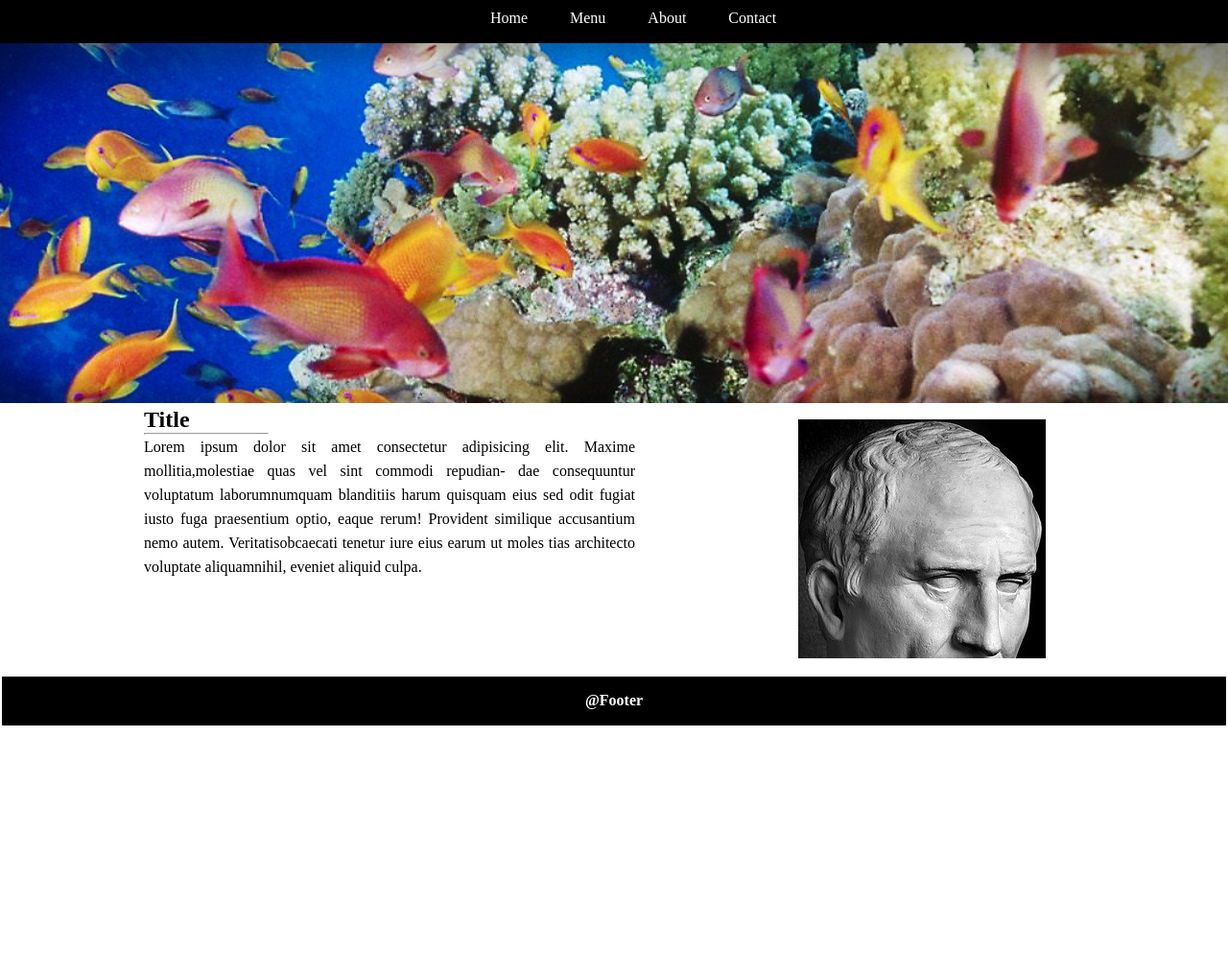
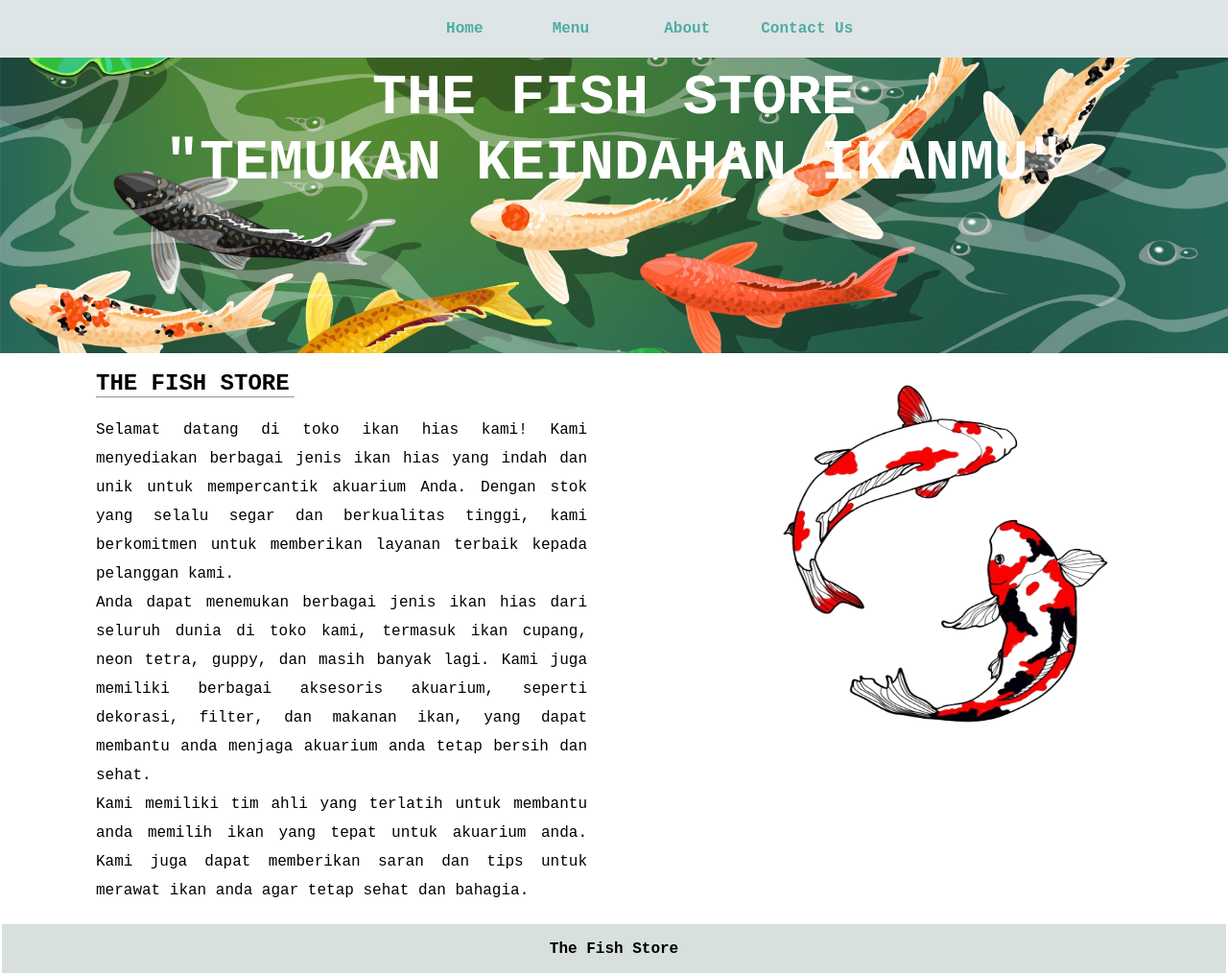
Before and after one commit to Dillah13/praktek-css, a plain HTML site: page index.html in a window 1280 px wide. Shown: the whole page at 96% size. Before the commit the page ends 800 px from the top, so only its background shows below. Drawn offline with Linux system fonts and the light colour scheme.

Commit message:
First Commit

```diff
--- a/index.html
+++ b/index.html
@@ -1,9 +1,11 @@
 <!DOCTYPE html>
 <html>
+
 <head>
   <meta charset="utf-8" />
+  <meta http-equiv="X-UA-Compatible" content="IE=edge" />
   <meta name="viewport" content="width=device-width, initial-scale=1" />
-    <title>Latihan HTML</title>
+  <title>Home</title>
 </head>
 
 <style>
@@ -11,36 +13,43 @@
     margin: 0;
   }
 
+  body {
+    font-family: 'Courier New', Courier, monospace;
+    margin: 0;
+    padding: 0;
+  }
+
+  .header {
+    background-image: url(img/header-home.jpg);
+    height: 300px;
+    padding-top: 8px;
+    font-size: 60px;
+    background-repeat: no-repeat;
+    background-size: cover;
+    font-family: 'Courier New', Courier, monospace;
+    color: rgb(255, 255, 255);
+    text-align: center;
+  }
+
   .header img {
     width: 100%;
-      background-color: aqua;
+    height: 340px;
   }
 
-    .navbar li {
-      display: inline;
-      padding: 20px;
+  a {
+    color: rgb(79, 172, 163);
+    font-weight: bold;
+    text-decoration: none;
   }
 
   .navbar {
-      text-align: center;
-      background-color: black;
-	  height: 35px;
-	  padding-top: 10px;
-    }
-
-    .navbar li a {
-      color: white;
-      text-decoration: none;
-    }
-
-    a:hover {
-      background-color: grey;
+    background-color: rgba(143, 168, 170, 0.295);
   }
 
   .paragraf {
     text-align: justify;
     text-justify: inter-word;
-      line-height: 25px;
+    line-height: 30px;
   }
 
   .main {
@@ -48,63 +57,79 @@
   }
 
   .left {
-      margin-left: 150px;
+    margin-left: 100px;
     width: 40%;
     float: left;
   }
 
-    .right {
+  .right img {
     margin-top: 1%;
-      width: 35%;
-      height: 35%;
+    width: 400px;
+    height: 400px;
     float: right;
     margin-bottom: 1%;
-    }
-
-	table {
-		bottom: 0;
-	}
-
-    table th {
-      color: white;
+    margin-right: 110px;
   }
 </style>
 
-  <body bgcolor="white">
+<body>
   <!--Navbar-->
   <div class="navbar">
-      <ul>
-        <li><a href="index.html">Home</a></li>
-        <li><a href="menu.html">Menu</a></li>
-        <li><a href="about.html">About</a></li>
-        <li><a href="contact.html">Contact</a></li>
-      </ul>
+    <table border="0" cellspacing="20px" width="100%">
+      <tr>
+        <td width="35%"></td>
+        <td align="center">
+          <a style="text-decoration: none" href="index.html">Home</a>
+        </td>
+        <td align="center">
+          <a style="text-decoration: none" href="menu.html">Menu</a>
+        </td>
+        <td align="center">
+          <a style="text-decoration: none" href="content.menu.html">About</a>
+        </td>
+        <td>
+          <a style="text-decoration: none" href="contact.html">Contact Us</a>
+        </td>
+        <td width="20%"></td>
+      </tr>
+    </table>
   </div>
-    <!--Navbar-->
+  <!--End Navbar-->
 
   <!--Gambar Header-->
-    <div class="header"><img src="img/header-ikan.jpg" alt="header" /></div>
+  <div class="header">
+    <h4>
+      THE FISH STORE <br>
+      "TEMUKAN KEINDAHAN IKANMU"
+    </h4>
+  </div>
   <!--Header End-->
 
   <!--Main-->
   <div class="main">
     <div class="left">
-        <h2>Title</h2>
-        <hr width="25%" align="left" />
+      <br>
+      <h2>THE FISH STORE</h2>
+      <hr width="40%" align="left" />
+      <br>
       <div class="paragraf">
-          Lorem ipsum dolor sit amet consectetur adipisicing elit. Maxime
-          mollitia,molestiae quas vel sint commodi repudian- dae consequuntur
-          voluptatum laborumnumquam blanditiis harum quisquam eius sed odit
-          fugiat iusto fuga praesentium optio, eaque rerum! Provident similique
-          accusantium nemo autem. Veritatisobcaecati tenetur iure eius earum ut
-          moles tias architecto voluptate aliquamnihil, eveniet aliquid culpa.
+        Selamat datang di toko ikan hias kami!
+        Kami menyediakan berbagai jenis ikan hias yang indah dan unik untuk mempercantik akuarium Anda. Dengan stok yang
+        selalu segar dan berkualitas tinggi, kami berkomitmen untuk memberikan layanan terbaik kepada pelanggan
+        kami.<br>
+        Anda dapat menemukan berbagai jenis ikan hias dari seluruh dunia di toko kami, termasuk ikan cupang, neon tetra,
+        guppy, dan masih banyak lagi. Kami juga memiliki berbagai aksesoris akuarium, seperti dekorasi, filter, dan
+        makanan ikan, yang dapat membantu anda menjaga akuarium anda tetap bersih dan sehat.<br>
+        Kami memiliki tim ahli yang terlatih untuk membantu anda memilih ikan yang tepat untuk akuarium anda. Kami juga
+        dapat memberikan saran dan tips untuk merawat ikan anda agar tetap sehat dan bahagia.
       </div>
+      <br>
     </div>
     <!--End Main-->
-
+  </div>
   <!--Sidebar-->
   <div class="right">
-        <img src="img/lorem.jpg" alt="Gambar 1" />
+    <img src="img/gambar-koi.png" alt="Gambar 1" />
   </div>
   <!--End Sidebar-->
   </div>
@@ -112,9 +137,10 @@
   <!--Footer-->
   <table style="width: 100%" height="55px">
     <tr>
-        <th colspan="3" style="background-color:black;">@Footer</th>
+      <th colspan="3" style="background-color: rgba(121, 148, 148, 0.295);">The Fish Store</th>
     </tr>
   </table>
   <!--End Footer-->
 </body>
+
 </html>
```
Also changed, not shown: img/gambar-koi.jpg (added), img/gambar-koi.png (added), img/header-home.jpg (added). Lines whose indentation alone changed are shown as unchanged.
